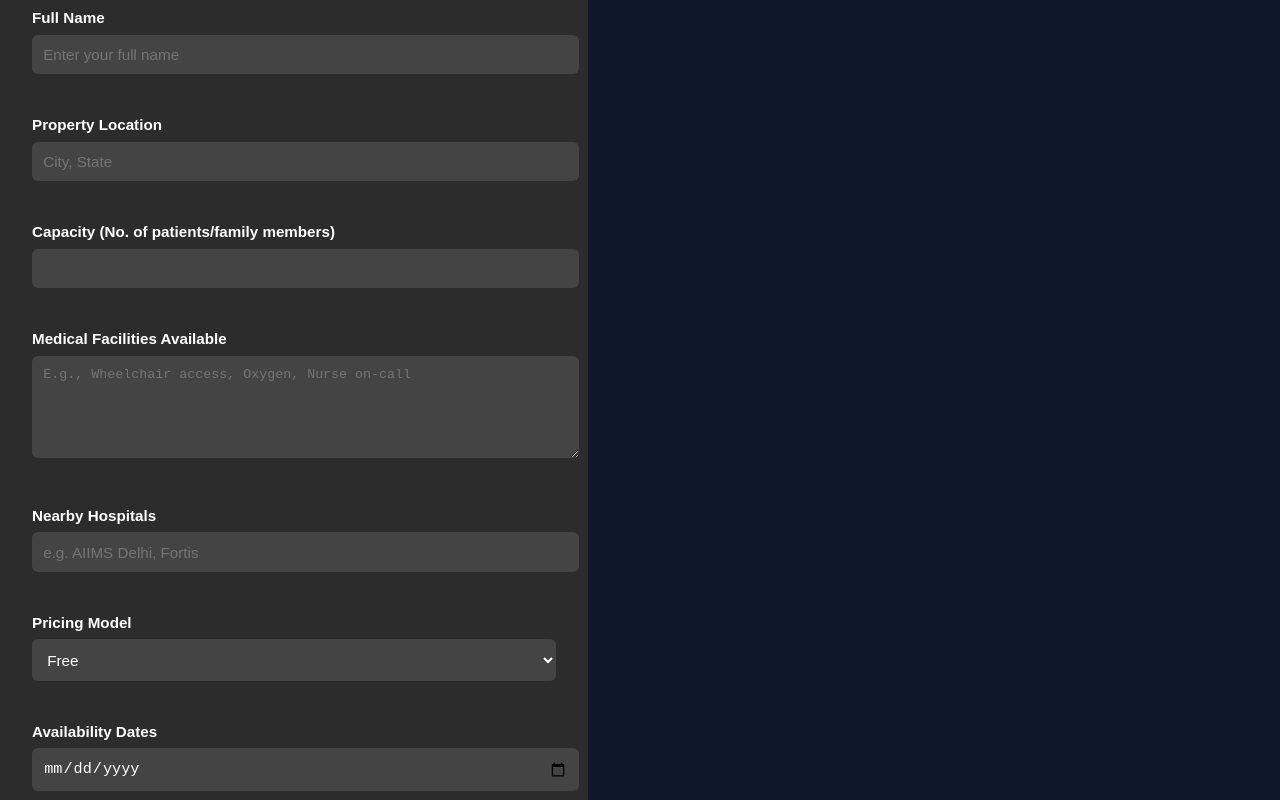
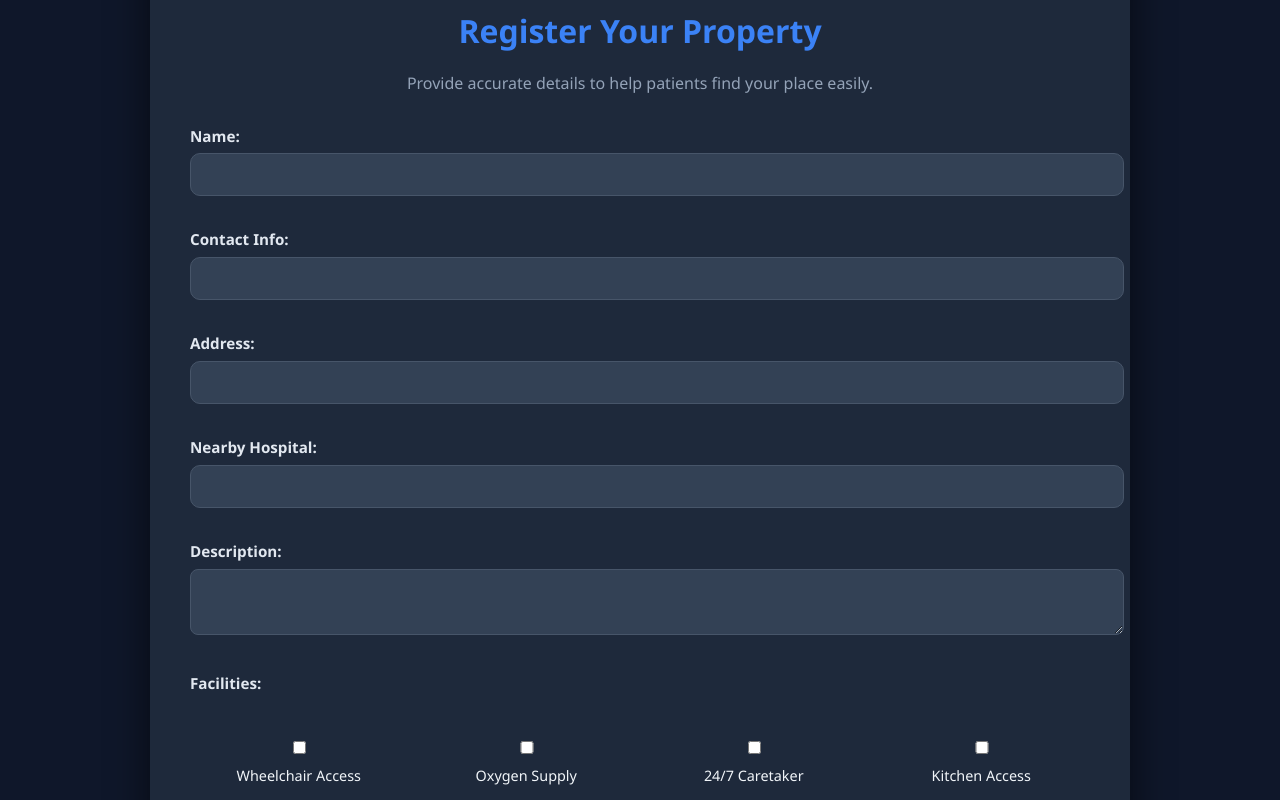
Before and after one commit to prakhrrr04/healstay, a React (Vite) app in the folder client/: page /register-provider in a window 1280 px wide. Shown: the part 180-980 px from the top of the page. Built offline with nearby package versions, Linux system fonts and the light colour scheme; no server answers; sample sign-in values are in the browser's storage.

Commit message:
Fix: Layout of the provider form

```diff
--- a/client/src/App.css
+++ b/client/src/App.css
@@ -1,4 +1,13 @@
 /* App.css */
+/* Ensure root container and body stretch fully */
+html, body, #root {
+  width: 100%;
+  height: 100%;
+  margin: 0;
+  padding: 0;
+  box-sizing: border-box;
+}
+
 body {
   background-color: #0f172a;
   font-family: 'Segoe UI', Tahoma, Geneva, Verdana, sans-serif;
--- a/client/src/components/ProviderRegistrationForm.css
+++ b/client/src/components/ProviderRegistrationForm.css
@@ -1,51 +1,145 @@
-.form-wrapper {
-  max-width: 600px;
-  margin: 4rem auto;
-  padding: 2rem;
-  background-color: #2c2c2c;
-  border-radius: 10px;
-  color: white;
-  font-family: sans-serif;
+/* Main wrapper to center on screen with subtle padding */
+/* index.css or global file */
+body {
+  margin: 0;
+  padding: 0;
+  box-sizing: border-box;
 }
 
-h2 {
-  text-align: center;
-  margin-bottom: 1.5rem;
-  font-size: 1.8rem;
-  color: #4fa3ff;
+.provider-form-wrapper {
+  width: 100%;
+  min-height: 100vh;
+  background-color: #0f172a;
+  display: flex;
+  justify-content: center;
+  align-items: flex-start;
+  padding: 80px 24px;
+  box-sizing: border-box;
 }
 
-.provider-form label {
-  display: block;
-  margin-bottom: 1rem;
+.form-subtext {
+  font-weight: 400;
+  font-size: 1rem;
+  color: #94a3b8;
+  margin-top: -10px;
+  margin-bottom: 30px;
 }
 
-.provider-form input,
-.provider-form select,
-.provider-form textarea {
+.form-container {
   width: 100%;
-  padding: 0.7rem;
-  border: none;
-  border-radius: 6px;
-  margin-top: 0.3rem;
-  background-color: #444;
-  color: white;
+  max-width: none; /* or 1400px if you want a limit */
+  padding: 40px 60px;
+  background-color: #1e293b;
+  border-radius: 10px;
 }
 
-.provider-form textarea {
-  resize: vertical;
-  height: 80px;
+
+/* Wider, card-style container */
+/* .form-container {
+  flex: 1;
+  max-width: 900px;
+  width: 100%;
+  background-color: #1e293b;
+  border-radius: 12px;
+  padding: 40px 50px;
+  box-shadow: 0 10px 30px rgba(0, 0, 0, 0.3);
+  box-sizing: border-box;
+} */
+
+
+/* Form Headings */
+.form-container h2 {
+  font-size: 2.2rem;
+  text-align: left;
+  color: #3b82f6;
+  margin-bottom: 10px;
+}
+
+.form-container p {
+  font-size: 1rem;
+  color: #cbd5e1;
+  margin-bottom: 30px;
+}
+
+/* Form Layout */
+form {
+  display: flex;
+  flex-direction: column;
+  gap: 20px;
+}
+
+input,
+textarea,
+select {
+  width: 100%;
 }
 
 button[type="submit"] {
   width: 100%;
-  padding: 0.9rem;
-  background-color: #4fa3ff;
+  margin-top: 30px;
+}
+
+/* Input Fields */
+label {
+  font-weight: 600;
+  display: flex;
+  flex-direction: column;
+  font-size: 0.95rem;
+  color: #e2e8f0;
+}
+
+input,
+textarea,
+select {
+  margin-top: 6px;
+  padding: 14px 16px;
+  font-size: 1rem;
+  border-radius: 8px;
+  border: 1px solid #475569;
+  background-color: #334155;
+  color: white;
+  transition: border-color 0.2s ease;
+}
+
+input:focus,
+textarea:focus,
+select:focus {
+  border-color: #6366f1;
+  outline: none;
+  box-shadow: 0 0 0 2px rgba(99, 102, 241, 0.4);
+}
+
+/* Facilities checkbox grid */
+.facilities-grid {
+  display: grid;
+  grid-template-columns: repeat(auto-fit, minmax(220px, 1fr));
+  gap: 12px;
+  margin-top: 8px;
+}
+
+.checkbox-label {
+  display: flex;
+  align-items: center;
+  gap: 10px;
+  font-weight: normal;
+  font-size: 0.95rem;
+  color: #f1f5f9;
+}
+
+/* Submit Button */
+button[type="submit"] {
+  padding: 14px;
+  background-color: #6366f1;
+  color: white;
   border: none;
-  border-radius: 6px;
-  margin-top: 1.5rem;
+  border-radius: 8px;
+  font-weight: bold;
   font-size: 1rem;
-  color: white;
-  font-weight: bold;
   cursor: pointer;
+  transition: background-color 0.3s ease;
+  margin-top: 20px;
 }
+
+button[type="submit"]:hover {
+  background-color: #4f46e5;
+}
--- a/client/src/components/ProviderRegistrationForm.jsx
+++ b/client/src/components/ProviderRegistrationForm.jsx
@@ -1,57 +1,107 @@
-import React from 'react';
+import React, { useState, useEffect } from 'react';
+import { auth, db } from '../firebase';
+import { onAuthStateChanged } from 'firebase/auth';
+import { addDoc, collection } from 'firebase/firestore';
+import { useNavigate } from 'react-router-dom';
 import './ProviderRegistrationForm.css';
 
 const ProviderRegistrationForm = () => {
+  const navigate = useNavigate();
+  const [currentUser, setCurrentUser] = useState(null);
+
+  const [name, setName] = useState('');
+  const [contact, setContact] = useState('');
+  const [address, setAddress] = useState('');
+  const [hospitalNearby, setHospitalNearby] = useState('');
+  const [facilities, setFacilities] = useState([]);
+  const [description, setDescription] = useState('');
+
+  const allFacilities = ['Wheelchair Access', 'Oxygen Supply', '24/7 Caretaker', 'Kitchen Access'];
+
+  useEffect(() => {
+    const unsubscribe = onAuthStateChanged(auth, (user) => {
+      if (user) setCurrentUser(user);
+      else navigate('/login');
+    });
+
+    return () => unsubscribe();
+  }, []);
+
+  const handleFacilityToggle = (facility) => {
+    setFacilities(prev =>
+      prev.includes(facility)
+        ? prev.filter(f => f !== facility)
+        : [...prev, facility]
+    );
+  };
+
+  const handleSubmit = async (e) => {
+    e.preventDefault();
+    if (!currentUser) return;
+
+    try {
+      await addDoc(collection(db, 'properties'), {
+        uid: currentUser.uid,
+        name,
+        contact,
+        address,
+        hospitalNearby,
+        facilities,
+        description,
+        createdAt: new Date()
+      });
+
+      alert("Property submitted successfully!");
+      navigate('/');
+    } catch (error) {
+      console.error("Error adding document: ", error);
+      alert("Failed to submit property");
+    }
+  };
+
   return (
-    <div className="form-wrapper">
+    <div className="provider-form-wrapper">
+      <div className="form-container">
         <h2>Register Your Property</h2>
-      <form className="provider-form">
-        <label>
-          Full Name
-          <input type="text" placeholder="Enter your full name" />
+        <p>Provide accurate details to help patients find your place easily.</p>
+        <form onSubmit={handleSubmit}>
+          <label>Name:
+            <input type="text" required value={name} onChange={(e) => setName(e.target.value)} />
           </label>
 
-        <label>
-          Property Location
-          <input type="text" placeholder="City, State" />
+          <label>Contact Info:
+            <input type="text" required value={contact} onChange={(e) => setContact(e.target.value)} />
           </label>
 
-        <label>
-          Capacity (No. of patients/family members)
-          <input type="number" />
+          <label>Address:
+            <input type="text" required value={address} onChange={(e) => setAddress(e.target.value)} />
           </label>
 
-        <label>
-          Medical Facilities Available
-          <textarea placeholder="E.g., Wheelchair access, Oxygen, Nurse on-call" />
+          <label>Nearby Hospital:
+            <input type="text" required value={hospitalNearby} onChange={(e) => setHospitalNearby(e.target.value)} />
           </label>
 
-        <label>
-          Nearby Hospitals
-          <input type="text" placeholder="e.g. AIIMS Delhi, Fortis" />
+          <label>Description:
+            <textarea required value={description} onChange={(e) => setDescription(e.target.value)} />
           </label>
 
-        <label>
-          Pricing Model
-          <select>
-            <option>Free</option>
-            <option>Subsidized</option>
-            <option>Commercial</option>
-          </select>
+          <label>Facilities:</label>
+          <div className="facilities-grid">
+            {allFacilities.map(facility => (
+              <label key={facility} className="checkbox-label">
+                <input
+                  type="checkbox"
+                  checked={facilities.includes(facility)}
+                  onChange={() => handleFacilityToggle(facility)}
+                />
+                {facility}
               </label>
-
-        <label>
-          Availability Dates
-          <input type="date" />
-        </label>
-
-        <label>
-          Type of Care Supported
-          <input type="text" placeholder="e.g. Cancer Recovery, Post-Transplant" />
-        </label>
+            ))}
+          </div>
 
           <button type="submit">Submit Property</button>
         </form>
+      </div>
     </div>
   );
 };
--- a/client/src/index.css
+++ b/client/src/index.css
@@ -1,3 +1,11 @@
+/* Ensure root container and body stretch fully */
+html, body, #root {
+  width: 100%;
+  height: 100%;
+  margin: 0;
+  padding: 0;
+  box-sizing: border-box;
+}
 
 
 .input {
```
Lines whose indentation alone changed are shown as unchanged.
